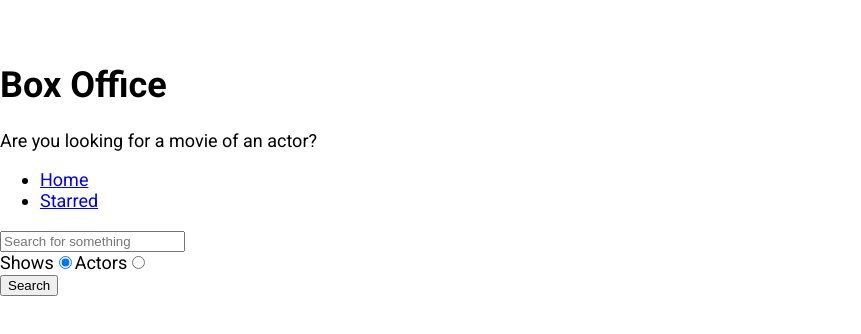
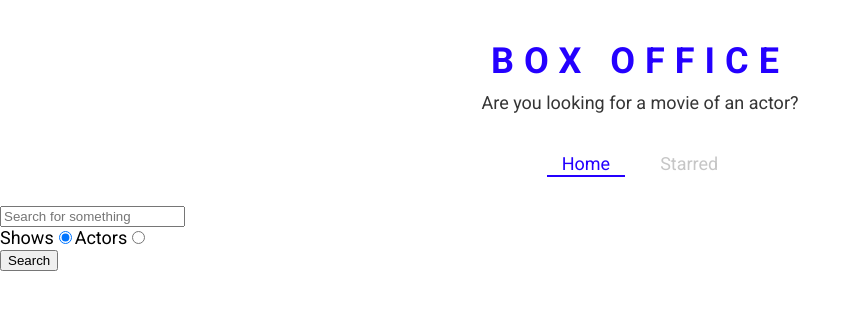
Before and after one commit to kritikas726/box-office, a React (Create React App) app: page / in a window 1280 px wide. Shown: the top 334 px of the page, without its empty margins (0-861 px from the left). Built offline with nearby package versions, Linux system fonts and the light colour scheme.

Commit message:
defined theme for styled components and created a few style components

```diff
--- a/src/App.js
+++ b/src/App.js
@@ -1,11 +1,21 @@
 import React from 'react';
 import { Switch, Route } from 'react-router-dom';
+import { ThemeProvider } from 'styled-components';
 import Home from './Pages.js/Home';
 import Show from './Pages.js/Show';
 import Starred from './Pages.js/Starred';
 
+const theme = {
+  mainColors: {
+    blue: '#2400ff',
+    gray: '#c6c6c6',
+    dark: '#353535',
+  },
+};
+
 function App() {
   return (
+    <ThemeProvider theme={theme}>
       <Switch>
         <Route path="/" exact>
           <Home />
@@ -18,6 +28,7 @@
         </Route>
         <Route>This is 404 page.</Route>
       </Switch>
+    </ThemeProvider>
   );
 }
 
--- a/src/Components/Navs.js
+++ b/src/Components/Navs.js
@@ -1,5 +1,6 @@
 import React from 'react';
-import { Link } from 'react-router-dom';
+import { useLocation } from 'react-router';
+import { NavList, LinkStyled } from './Navs.styled';
 
 const Navs = () => {
   const LINKS = [
@@ -12,15 +13,24 @@
       text: 'Starred',
     },
   ];
+
+  const location = useLocation();
+  console.log('location', location);
+
   return (
     <div>
-      <ul>
+      <NavList>
         {LINKS.map(item => (
           <li key={item.to}>
-            <Link to={item.to}>{item.text}</Link>
+            <LinkStyled
+              to={item.to}
+              className={item.to === location.pathname ? 'active' : ''}
+            >
+              {item.text}
+            </LinkStyled>
           </li>
         ))}
-      </ul>
+      </NavList>
     </div>
   );
 };
--- /dev/null
+++ b/src/Components/Navs.styled.js
@@ -0,0 +1,41 @@
+import styled from 'styled-components';
+import { Link } from 'react-router-dom';
+
+export const NavList = styled.ul`
+  display: flex;
+  justify-content: center;
+  list-style: none;
+  margin: 0 0 30px;
+  padding: 0;
+`;
+
+export const LinkStyled = styled(Link)`
+  margin: 0 10px;
+  padding: 3px 15px;
+  position: relative;
+  text-decoration: none;
+  color: ${({ theme }) => theme.mainColors.gray};
+  &.active {
+    color: ${({ theme }) => theme.mainColors.blue};
+    &:after {
+      content: '';
+      position: absolute;
+      display: block;
+      height: 2px;
+      left: 0%;
+      bottom: 0;
+      background-color: ${({ theme }) => theme.mainColors.blue};
+      animation: slide-in 0.3s ease-in forwards;
+      @keyframes slide-in {
+        from {
+          left: 50%;
+          width: 0;
+        }
+        to {
+          left: 0%;
+          width: 100%;
+        }
+      }
+    }
+  }
+`;
--- a/src/Components/Title.js
+++ b/src/Components/Title.js
@@ -1,11 +1,12 @@
 import React from 'react';
+import { TitleWrapper } from './Title.styled';
 
 const Title = ({ title, subtitle }) => {
   return (
-    <div>
+    <TitleWrapper>
       <h1>{title}</h1>
       <p>{subtitle}</p>
-    </div>
+    </TitleWrapper>
   );
 };
 
--- /dev/null
+++ b/src/Components/Title.styled.js
@@ -0,0 +1,18 @@
+import styled from 'styled-components';
+
+export const TitleWrapper = styled.div`
+  text-align: center;
+  margin: 0 0 40px;
+
+  h1 {
+    color: ${({ theme }) => theme.mainColors.blue};
+    letter-spacing: 10px;
+    text-transform: uppercase;
+    margin: 0 0 10px;
+  }
+
+  p {
+    color: ${({ theme }) => theme.mainColors.dark};
+    margin: 0;
+  }
+`;
```
Lines whose indentation alone changed are shown as unchanged.
